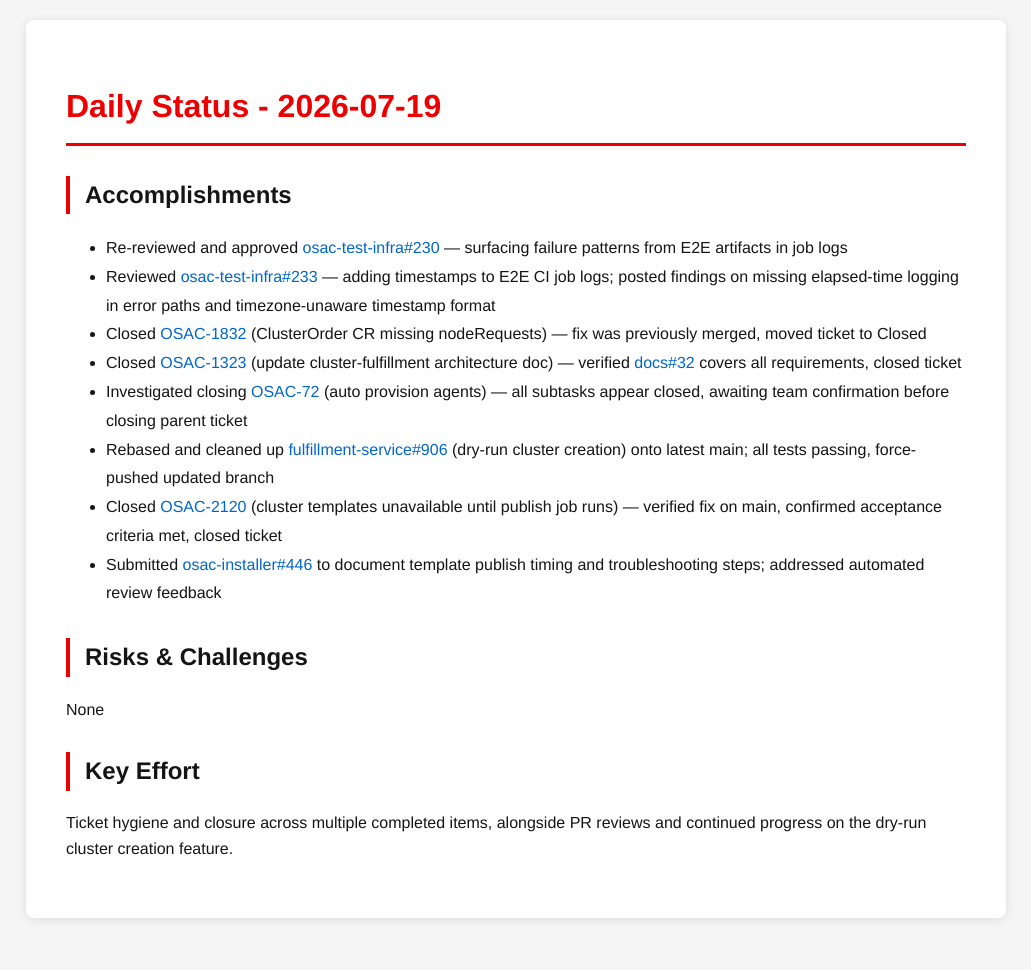
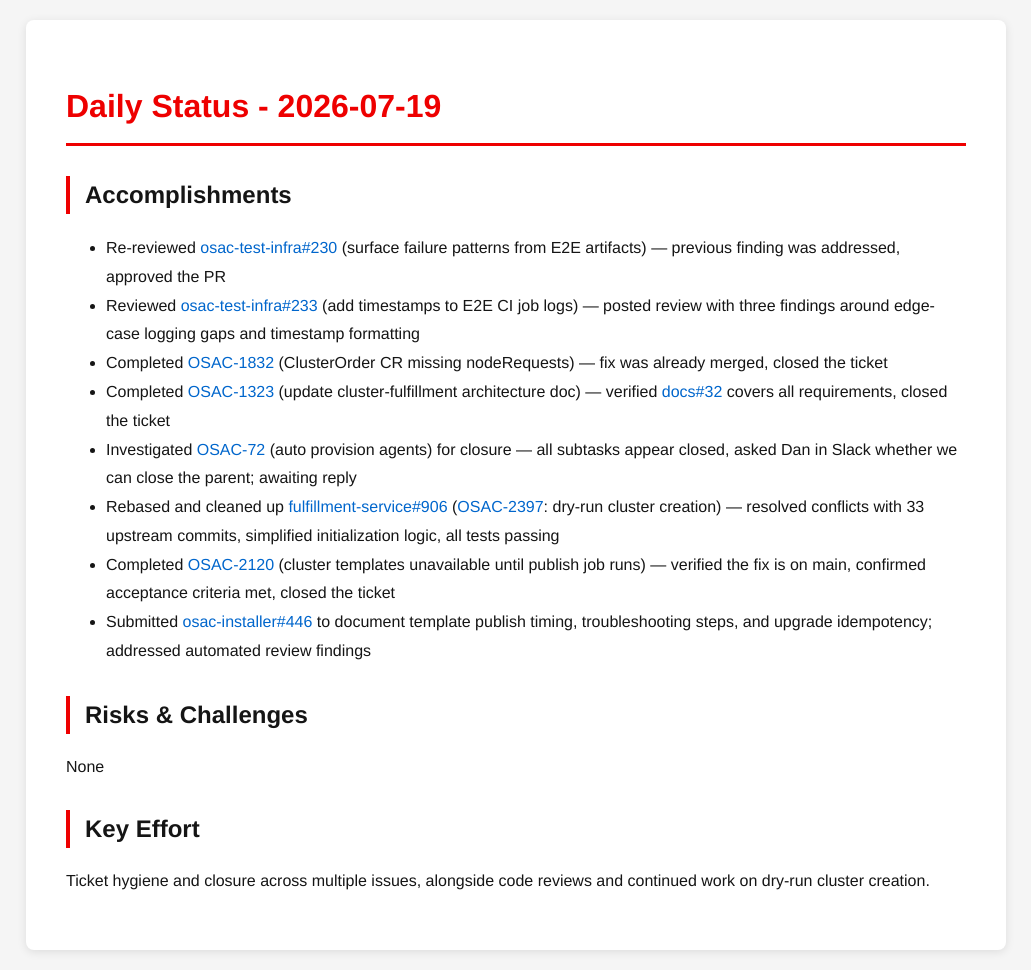
Before and after one commit to tzvatot/daily-status, a Jekyll site: the page built from 2026-07-19.md, in a window 1280 px wide. Shown: the whole page, without its empty margins (124-1155 px from the left). Built offline with Jekyll 4.4.1, drawn with Linux system fonts in a browser that asks for light colours; before the commit the page ends 938 px from its top, so only the background shows below that.

Commit message:
Daily status update - 2026-07-19

```diff
--- a/2026-07-19.md
+++ b/2026-07-19.md
@@ -7,17 +7,17 @@ date: 2026-07-19
 # Daily Status - 2026-07-19
 
 ## Accomplishments
-- Re-reviewed and approved [osac-test-infra#230](https://github.com/osac-project/osac-test-infra/pull/230) — surfacing failure patterns from E2E artifacts in job logs
-- Reviewed [osac-test-infra#233](https://github.com/osac-project/osac-test-infra/pull/233) — adding timestamps to E2E CI job logs; posted findings on missing elapsed-time logging in error paths and timezone-unaware timestamp format
-- Closed [OSAC-1832](https://redhat.atlassian.net/browse/OSAC-1832) (ClusterOrder CR missing nodeRequests) — fix was previously merged, moved ticket to Closed
-- Closed [OSAC-1323](https://redhat.atlassian.net/browse/OSAC-1323) (update cluster-fulfillment architecture doc) — verified [docs#32](https://github.com/osac-project/docs/pull/32) covers all requirements, closed ticket
-- Investigated closing [OSAC-72](https://redhat.atlassian.net/browse/OSAC-72) (auto provision agents) — all subtasks appear closed, awaiting team confirmation before closing parent ticket
-- Rebased and cleaned up [fulfillment-service#906](https://github.com/osac-project/fulfillment-service/pull/906) (dry-run cluster creation) onto latest main; all tests passing, force-pushed updated branch
-- Closed [OSAC-2120](https://redhat.atlassian.net/browse/OSAC-2120) (cluster templates unavailable until publish job runs) — verified fix on main, confirmed acceptance criteria met, closed ticket
-- Submitted [osac-installer#446](https://github.com/osac-project/osac-installer/pull/446) to document template publish timing and troubleshooting steps; addressed automated review feedback
+- Re-reviewed [osac-test-infra#230](https://github.com/osac-project/osac-test-infra/pull/230) (surface failure patterns from E2E artifacts) — previous finding was addressed, approved the PR
+- Reviewed [osac-test-infra#233](https://github.com/osac-project/osac-test-infra/pull/233) (add timestamps to E2E CI job logs) — posted review with three findings around edge-case logging gaps and timestamp formatting
+- Completed [OSAC-1832](https://redhat.atlassian.net/browse/OSAC-1832) (ClusterOrder CR missing nodeRequests) — fix was already merged, closed the ticket
+- Completed [OSAC-1323](https://redhat.atlassian.net/browse/OSAC-1323) (update cluster-fulfillment architecture doc) — verified [docs#32](https://github.com/osac-project/docs/pull/32) covers all requirements, closed the ticket
+- Investigated [OSAC-72](https://redhat.atlassian.net/browse/OSAC-72) (auto provision agents) for closure — all subtasks appear closed, asked Dan in Slack whether we can close the parent; awaiting reply
+- Rebased and cleaned up [fulfillment-service#906](https://github.com/osac-project/fulfillment-service/pull/906) ([OSAC-2397](https://redhat.atlassian.net/browse/OSAC-2397): dry-run cluster creation) — resolved conflicts with 33 upstream commits, simplified initialization logic, all tests passing
+- Completed [OSAC-2120](https://redhat.atlassian.net/browse/OSAC-2120) (cluster templates unavailable until publish job runs) — verified the fix is on main, confirmed acceptance criteria met, closed the ticket
+- Submitted [osac-installer#446](https://github.com/osac-project/osac-installer/pull/446) to document template publish timing, troubleshooting steps, and upgrade idempotency; addressed automated review findings
 
 ## Risks & Challenges
 None
 
 ## Key Effort
-Ticket hygiene and closure across multiple completed items, alongside PR reviews and continued progress on the dry-run cluster creation feature.
+Ticket hygiene and closure across multiple issues, alongside code reviews and continued work on dry-run cluster creation.
```
